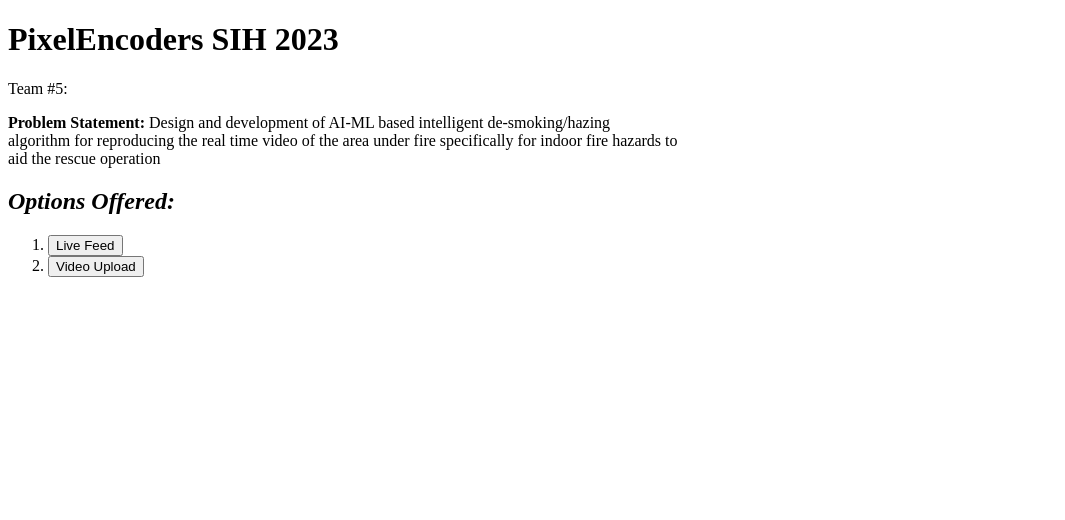
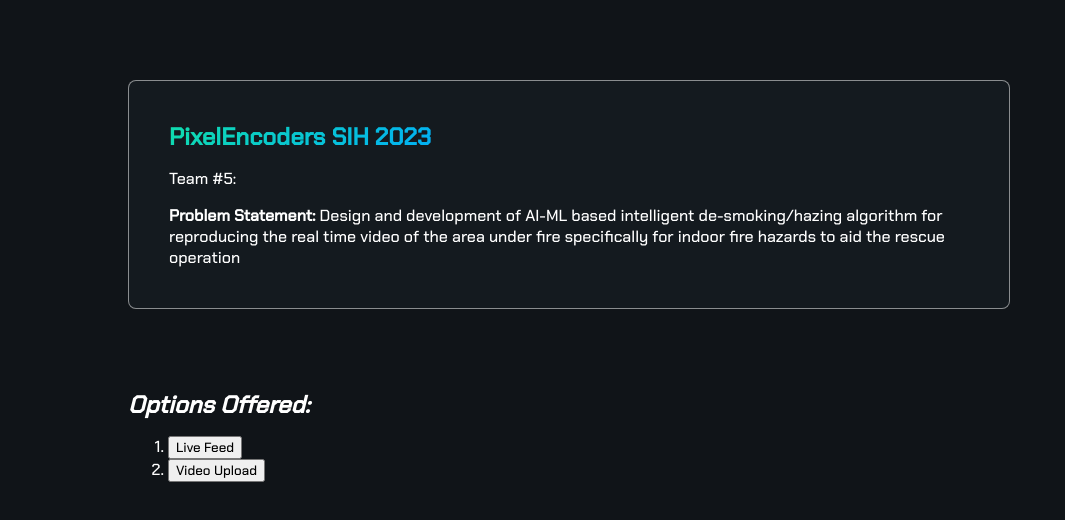
Before and after one commit to ag3ntmoriarty/Image-DeHaze, a React (Create React App) app in the folder frontend/sih/: page / in a window 1280 px wide. Shown: the top 520 px of the page, without its empty margins (0-1065 px from the left). Built offline with nearby package versions, Linux system fonts and the light colour scheme.

Commit message:
Css commit

```diff
--- a/frontend/sih/src/App.css
+++ b/frontend/sih/src/App.css
@@ -1,38 +1,57 @@
-.App {
-  text-align: center;
+@import url('https://fonts.googleapis.com/css2?family=Chakra+Petch:wght@500&display=swap');
+
+html{
+  box-sizing: border-box;
+  overflow-x: hidden;
+  scroll-behavior: smooth;
+}
+body{
+  margin: 0px;
+  padding: 0px;
+}
+*{
+  font-family: 'Chakra Petch', sans-serif;
+  -webkit-font-smoothing: antialiased;
 }
 
-.App-logo {
-  height: 40vmin;
-  pointer-events: none;
+:root{
+  --primary-bg: #101418;
+  --secondary-bg: rgb(20, 26, 31);
+  --gradient-bg: linear-gradient(to top right, rgb(20, 26, 31), rgb(0, 2, 17));
+  --custom-four: #a494e7, #b152dd,  #02b2f1, #10ddad;
+}
+/* mandatory */
+
+/* scroll-bar starts here */
+body::-webkit-scrollbar{
+  width: 0.5rem;
 }
 
-@media (prefers-reduced-motion: no-preference) {
-  .App-logo {
-    animation: App-logo-spin infinite 20s linear;
-  }
+body::-webkit-scrollbar-track{
+  background: black;
 }
 
-.App-header {
-  background-color: #282c34;
-  min-height: 100vh;
+body::-webkit-scrollbar-thumb{
+  background: white;
+  border-radius: 0.25rem;
+}
+/* scroll-bar ends here */
+
+body{
+  /* min-height: 100vh;
+  min-width: 100vw; */
+  background-color: var(--primary-bg);
+}
+
+/* actual CSS */
+h2{
+  margin: 0;
+}
+
+#container{
+  width: 80vw;
+  margin: 0 auto;
   display: flex;
   flex-direction: column;
-  align-items: center;
-  justify-content: center;
-  font-size: calc(10px + 2vmin);
   color: white;
 }
-
-.App-link {
-  color: #61dafb;
-}
-
-@keyframes App-logo-spin {
-  from {
-    transform: rotate(0deg);
-  }
-  to {
-    transform: rotate(360deg);
-  }
-}
--- a/frontend/sih/src/Components/Content.jsx
+++ b/frontend/sih/src/Components/Content.jsx
@@ -1,4 +1,5 @@
 import React from 'react'
+import "./Content.css";
 
 export default function Content({ setSelectedOption }) {
   return (
--- /dev/null
+++ b/frontend/sih/src/Components/Header.css
@@ -0,0 +1,20 @@
+#header{
+    background: var(--secondary-bg);
+    margin: clamp(50px, 10vh, 200px) 0;
+    padding: 40px;
+    border: 1px solid rgba(255, 255, 255, 0.5);
+    border-radius: 0.5em;
+    align-self: flex-start;
+    max-width: 800px;
+}
+
+#header h2{
+    background: linear-gradient(-45deg, var(--custom-four));
+    -webkit-background-clip: text;
+    -webkit-text-fill-color: transparent;
+    animation: rotate-bg 1s infinite;
+}
+
+#header p{
+    margin-bottom: 0;
+}
--- a/frontend/sih/src/Components/Header.jsx
+++ b/frontend/sih/src/Components/Header.jsx
@@ -1,14 +1,15 @@
 import React from 'react';
-import VideoUpload from './Upload';
-import LiveFeed from './Live';
+// import VideoUpload from './Upload';
+// import LiveFeed from './Live';
+import "./Header.css";
 
 export default function Header() {
   return (
-    <div>
-      <h1>PixelEncoders SIH 2023</h1>
+    <div id="header">
+      <h2>PixelEncoders SIH 2023</h2>
       <p>Team #5: </p>
-      <p><strong>Problem Statement:</strong> Design and development of AI-ML based intelligent de-smoking/hazing <br />
-      algorithm for reproducing the real time video of the area under fire specifically for indoor fire hazards to <br />
+      <p><strong>Problem Statement:</strong> Design and development of AI-ML based intelligent de-smoking/hazing
+      algorithm for reproducing the real time video of the area under fire specifically for indoor fire hazards to
       aid the rescue operation</p>
 
 
--- /dev/null
+++ b/frontend/sih/src/Components/Live.css
@@ -0,0 +1,4 @@
+#video-container{
+    margin: 0;
+    padding: 0;
+}
--- a/frontend/sih/src/Components/live.jsx
+++ b/frontend/sih/src/Components/live.jsx
@@ -1,4 +1,5 @@
 import React, { useRef, useEffect, useState } from 'react';
+import "./Live.css";
 
 export default function LiveVideoFeed() {
   const [camOn, setCamOn] = useState(false);
@@ -36,7 +37,7 @@ export default function LiveVideoFeed() {
   }, [camOn]);
 
   return (
-    <div>
+    <div id="video-container">
       <button onClick={() => setCamOn(!camOn)}>
         {camOn ? 'Turn Camera Off' : 'Turn Camera On'}
       </button>
--- a/frontend/sih/src/Pages/home.js
+++ b/frontend/sih/src/Pages/home.js
@@ -8,7 +8,7 @@ export default function Home() {
   const [selectedOption, setSelectedOption] = useState(null);
 
   return (
-    <div>
+    <div id="container">
       <Header />
       <Content setSelectedOption={setSelectedOption}/>
       {selectedOption === 'live' && <LiveVideoFeed />}
```
Also changed, not shown: frontend/sih/src/Components/Content.css (added), 1 other file (tests, documents, lock files or other folders).
